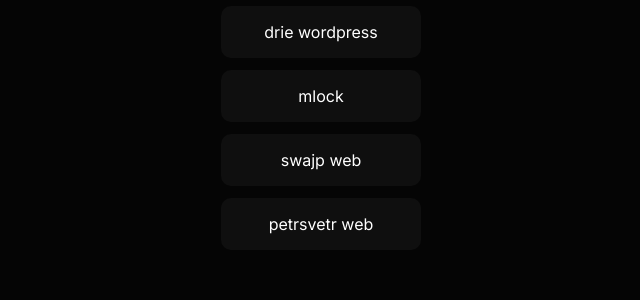
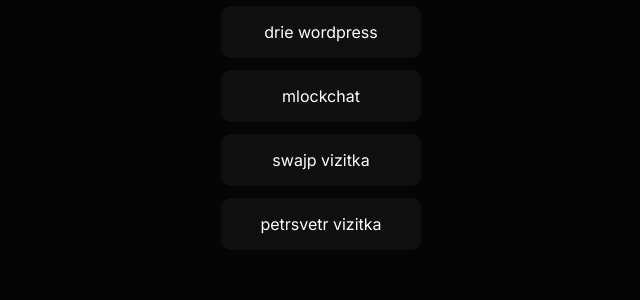
Before and after one commit to swajp/drie, a plain HTML site: page index.html in a window 1280 px wide. Shown: the part 304-604 px from the top of the page, without its empty margins (319-959 px from the left). Drawn offline with Linux system fonts and the light colour scheme.

Commit message:
changed text

```diff
--- a/index.html
+++ b/index.html
@@ -15,9 +15,9 @@
         <div class='content'>
             <a href='https://sklenik.drie.cz'><button class='button__black'>chytrý záhon</button></a>
             <a href='https://wordpress.drie.cz'><button class='button__black'>drie wordpress</button></a>
-            <a href='https://mlock.drie.cz'><button class='button__black'>mlock</button></a>
-            <a href='https://swajp.drie.cz'><button class='button__black'>swajp web</button></a>
-            <a href='https://petrsvetr.drie.cz'><button class='button__black'>petrsvetr web</button></a>
+            <a href='https://mlock.drie.cz'><button class='button__black'>mlockchat</button></a>
+            <a href='https://swajp.drie.cz'><button class='button__black'>swajp vizitka</button></a>
+            <a href='https://petrsvetr.drie.cz'><button class='button__black'>petrsvetr vizitka</button></a>
         </div>
     </div>
     <footer>
```
